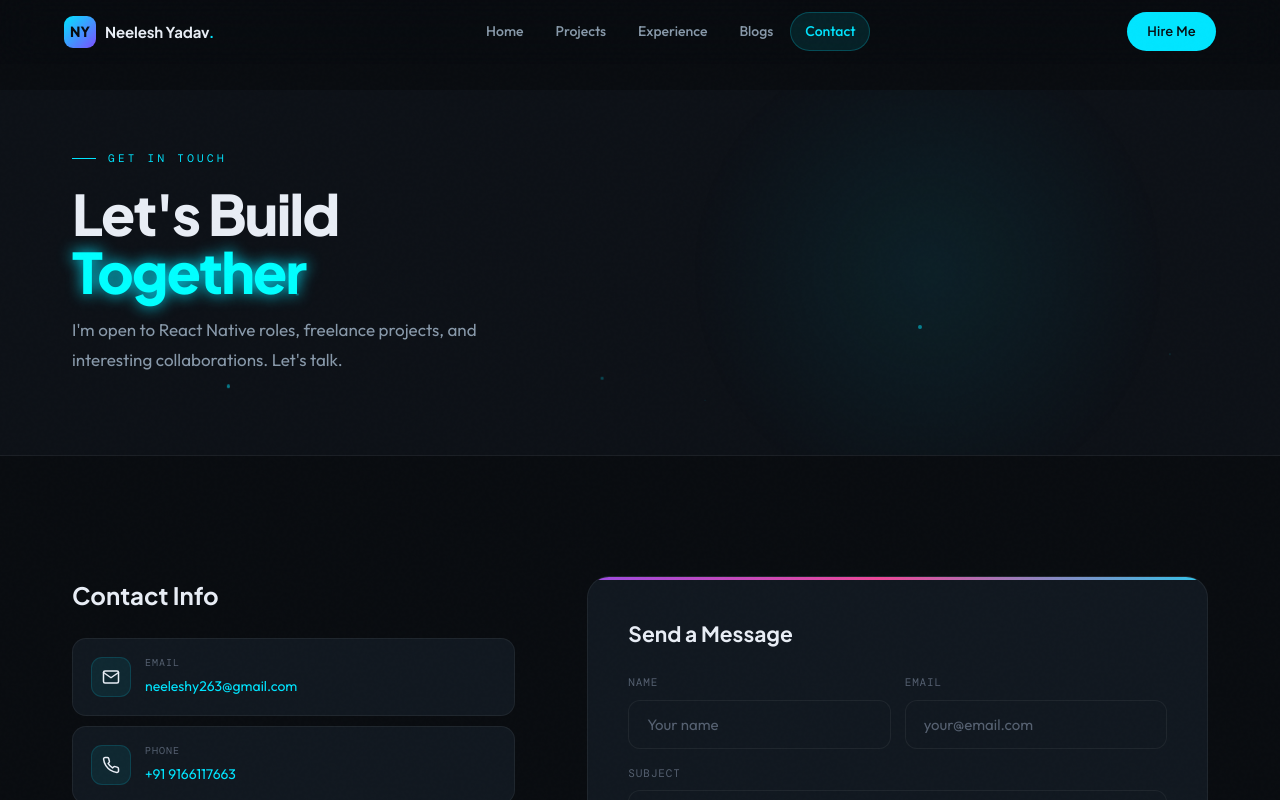
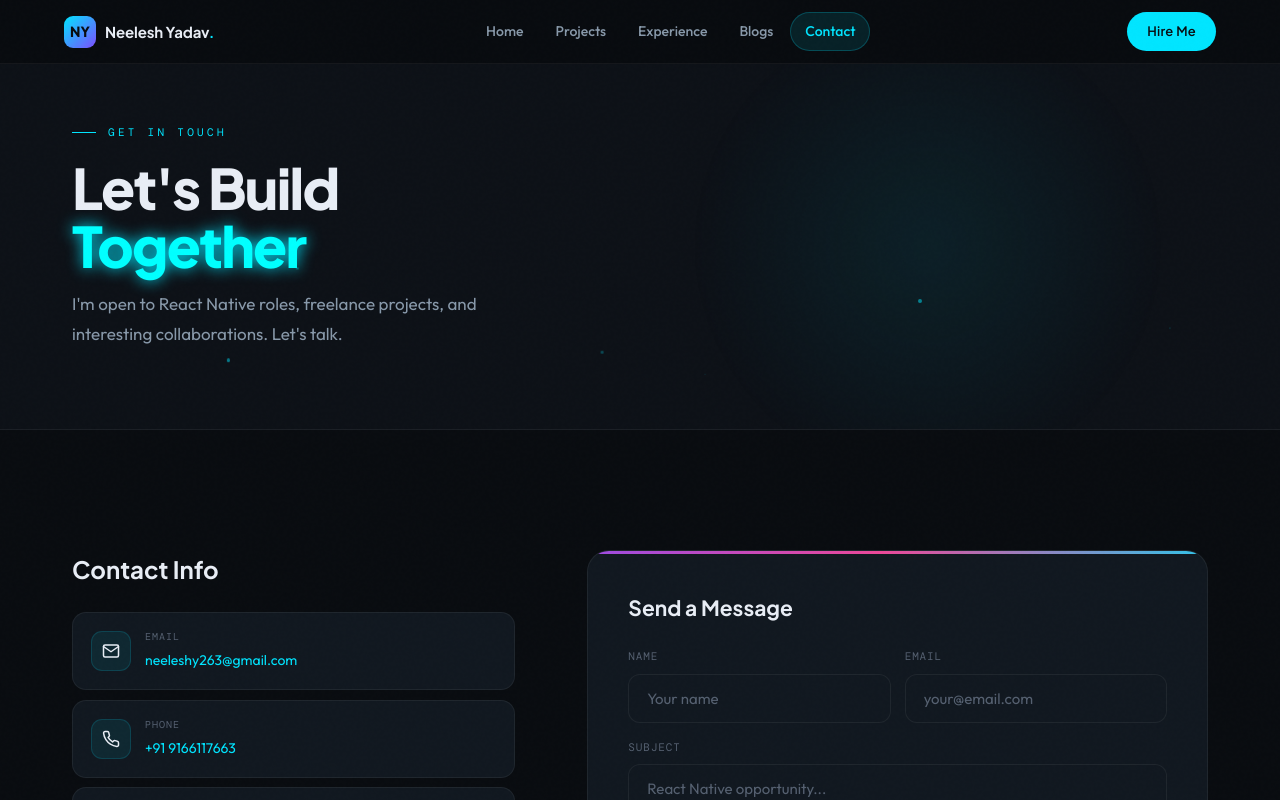
Before and after one commit to Neelesh-FS-Dev/my-portfolio, a React (Vite) app: page /contact in a window 1280 px wide. Shown: the top 800 px of the page. Built offline with nearby package versions, Linux system fonts and the light colour scheme; a web font is replaced by a local one.

Commit message:
Refactor Navbar and page components to improve layout and scrolling behavior

```diff
--- a/src/components/Navbar.jsx
+++ b/src/components/Navbar.jsx
@@ -4,20 +4,37 @@ import { FiGithub, FiMail } from "react-icons/fi";
 import { navLinks } from "../data";
 
 function Navbar() {
+  const [navVisible, setNavVisible] = useState(true);
   const [scrolled, setScrolled] = useState(false);
   const [menuOpen, setMenuOpen] = useState(false);
   const location = useLocation();
+  const lastScrollY = useRef(0);
+  const navVisibleRef = useRef(true);
   const scrolledRef = useRef(false);
 
   useEffect(() => {
     const onScroll = () => {
-      const isScrolled = window.scrollY > 40;
+      const currentY = window.scrollY;
+      const scrollingUp = currentY < lastScrollY.current;
+      const shouldShow = currentY < 80 || scrollingUp;
+      const isScrolled = currentY > 20;
+
+      if (shouldShow !== navVisibleRef.current) {
+        navVisibleRef.current = shouldShow;
+        setNavVisible(shouldShow);
+      }
+
       if (isScrolled !== scrolledRef.current) {
         scrolledRef.current = isScrolled;
         setScrolled(isScrolled);
       }
+
+      lastScrollY.current = currentY;
     };
+
     window.addEventListener("scroll", onScroll, { passive: true });
+    onScroll();
+
     return () => window.removeEventListener("scroll", onScroll);
   }, []);
 
@@ -36,20 +53,24 @@ function Navbar() {
     <>
       <nav
         style={{
-          position: "fixed",
+          position: "sticky",
           top: 0,
-          left: 0,
-          right: 0,
           zIndex: 900,
           height: 64,
-          background:
-            scrolled || menuOpen ? "rgba(9,12,16,0.97)" : "rgba(9,12,16,0.2)",
+          background: menuOpen
+            ? "rgba(9,12,16,0.98)"
+            : scrolled
+              ? "rgba(9,12,16,0.96)"
+              : "rgba(9,12,16,0.9)",
           backdropFilter: "blur(20px)",
           WebkitBackdropFilter: "blur(20px)",
           borderBottom: scrolled
-            ? "1px solid rgba(255,255,255,0.07)"
-            : "1px solid transparent",
-          transition: "background .35s ease, border-color .35s ease",
+            ? "1px solid rgba(255,255,255,0.08)"
+            : "1px solid rgba(255,255,255,0.05)",
+          transform:
+            navVisible || menuOpen ? "translateY(0)" : "translateY(-100%)",
+          transition:
+            "transform .28s ease, background .25s ease, border-color .25s ease",
         }}
       >
         <div
--- a/src/pages/BlogDetail.jsx
+++ b/src/pages/BlogDetail.jsx
@@ -133,7 +133,7 @@ export default function BlogDetail() {
   };
 
   return (
-    <div style={{ paddingTop: isMobile ? 70 : 90 }}>
+    <div>
       <SEO
         title={`${post.title} — Neelesh Yadav`}
         description={post.excerpt}
--- a/src/pages/Blogs.jsx
+++ b/src/pages/Blogs.jsx
@@ -300,7 +300,7 @@ export default function Blogs() {
   }));
 
   return (
-    <div style={{ paddingTop: isMobile ? 70 : 90 }}>
+    <div>
       <SEO
         title="Blog — Neelesh Yadav | React Native & Web Development Insights"
         description="Technical blog posts on React Native, TypeScript, performance optimization, WebSocket, app deployment, and mobile development best practices."
@@ -414,7 +414,7 @@ export default function Blogs() {
           background: "rgba(9,12,16,0.95)",
           backdropFilter: "blur(20px)",
           position: "sticky",
-          top: isMobile ? 60 : 64,
+          top: 0,
           zIndex: 100,
         }}
       >
--- a/src/pages/Contact.jsx
+++ b/src/pages/Contact.jsx
@@ -290,7 +290,7 @@ export default function Contact() {
   }));
 
   return (
-    <div style={{ paddingTop: isMobile ? 70 : 90 }}>
+    <div>
       <SEO
         title="Contact — Neelesh Yadav | Hire a React Native Developer"
         description="Get in touch with Neelesh Yadav for freelance projects, full-time roles, or collaboration. React Native & React Developer based in Pune, India."
--- a/src/pages/Experience.jsx
+++ b/src/pages/Experience.jsx
@@ -524,7 +524,7 @@ export default function Experience() {
   }));
 
   return (
-    <div style={{ paddingTop: isMobile ? 70 : 90 }}>
+    <div>
       <SEO
         title="Experience — Neelesh Yadav | 3+ Years React Native & React"
         description="3+ years of professional experience as a React Native & React Developer. Work history, education, and certifications — Neelesh Yadav, Pune, India."
--- a/src/pages/Home.jsx
+++ b/src/pages/Home.jsx
@@ -102,7 +102,7 @@ function Hero({ isMobile, isSmall }) {
         alignItems: "center",
         position: "relative",
         overflow: "hidden",
-        paddingTop: isMobile ? 90 : 80,
+        paddingTop: isMobile ? 40 : 48,
         paddingBottom: 40,
       }}
       className="grid-bg"
--- a/src/pages/NotFound.jsx
+++ b/src/pages/NotFound.jsx
@@ -14,7 +14,7 @@ export default function NotFound() {
         justifyContent: "center",
         position: "relative",
         overflow: "hidden",
-        paddingTop: isMobile ? 90 : 80,
+        paddingTop: isMobile ? 40 : 48,
       }}
     >
       <Helmet>
--- a/src/pages/ProjectDetail.jsx
+++ b/src/pages/ProjectDetail.jsx
@@ -1071,7 +1071,7 @@ export default function ProjectDetail() {
   };
 
   return (
-    <div style={{ paddingTop: isMobile ? 70 : 90 }}>
+    <div>
       <SEO
         title={`${project.title} — Neelesh Yadav`}
         description={project.description}
--- a/src/pages/Projects.jsx
+++ b/src/pages/Projects.jsx
@@ -135,7 +135,7 @@ export default function Projects() {
   }));
 
   return (
-    <div style={{ paddingTop: isMobile ? 70 : 90 }}>
+    <div>
       <SEO
         title="Projects — Neelesh Yadav | Mobile & Web Apps Portfolio"
         description="Explore 10+ production mobile and web apps built by Neelesh Yadav — React Native, TypeScript, Redux, Firebase. Published on App Store & Play Store."
@@ -247,7 +247,7 @@ export default function Projects() {
         style={{
           borderBottom: "1px solid var(--border)",
           position: "sticky",
-          top: isMobile ? 60 : 64,
+          top: 0,
           zIndex: 100,
           background: "rgba(9,12,16,0.96)",
           backdropFilter: "blur(20px)",
```
